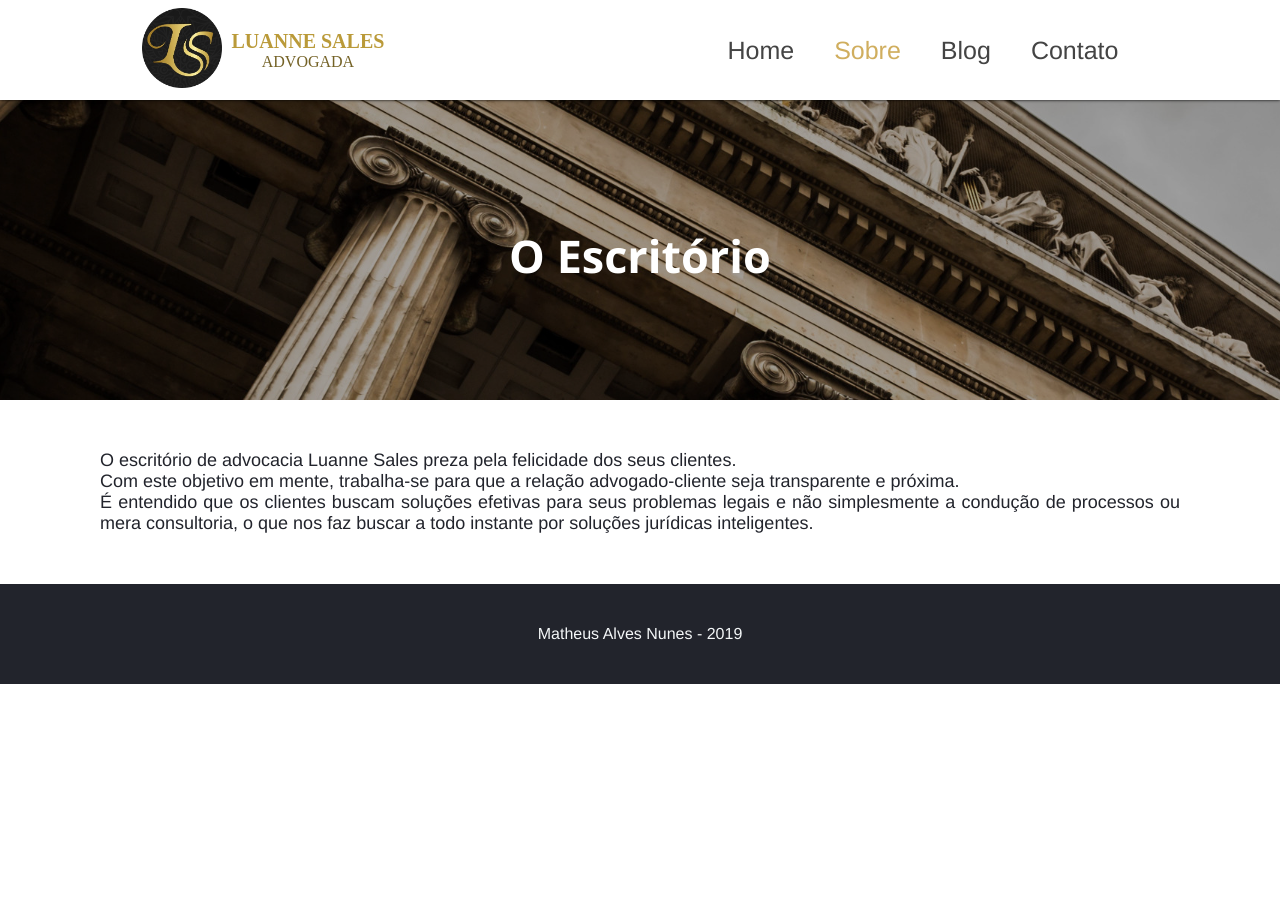
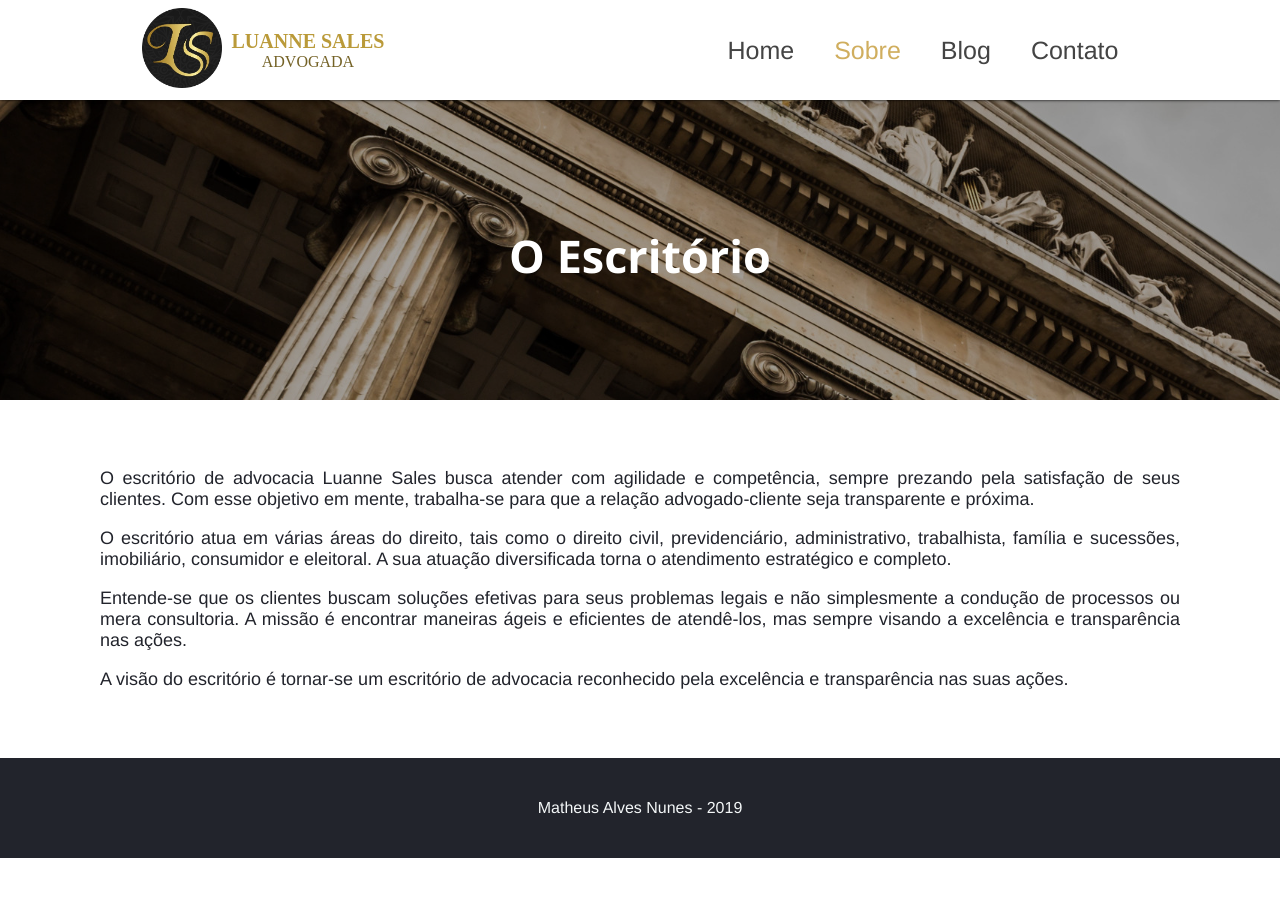
Before and after one commit to luanne-sales/luanne-sales.github.io, a Jekyll site: the page built from sobre.html, in a window 1280 px wide. Shown: the top 897 px of the page. Built offline with Jekyll 4.4.1, drawn with Linux system fonts in a browser that asks for light colours; nearby versions of some CDN libraries; some web fonts are replaced.

Commit message:
new about message

```diff
--- a/sobre.html
+++ b/sobre.html
@@ -14,15 +14,20 @@ description: Luanne Santos Sales Advogada Montes Claros
 
   <article>
     <div id="sobre-content">
-      O escritório de advocacia Luanne Sales preza pela felicidade dos seus clientes.
-      <br>
-      Com este objetivo em mente,
-      trabalha-se para que a relação advogado-cliente seja transparente e próxima.
-      <br>
-      É entendido que os clientes buscam soluções efetivas para seus problemas legais
-      e não simplesmente a condução de processos ou mera consultoria,
-      o que nos faz buscar a todo instante por soluções jurídicas inteligentes.
+      <p>
+        O escritório de advocacia Luanne Sales busca atender com agilidade e competência, sempre prezando  pela satisfação de seus clientes. Com esse objetivo em mente, trabalha-se para que a relação advogado-cliente seja transparente e próxima.
+      </p>
+      <p>
+        O escritório atua em várias áreas do direito, tais como o direito civil, previdenciário, administrativo, trabalhista, família e sucessões, imobiliário, consumidor e eleitoral. A sua atuação diversificada torna o atendimento estratégico e completo.
+      </p>
+      <p>
+        Entende-se que os clientes  buscam soluções efetivas para seus problemas legais e não  simplesmente a condução de processos ou mera consultoria. A missão é encontrar maneiras ágeis e eficientes de atendê-los, mas sempre visando a excelência e transparência nas ações.
+      </p>
+      <p>
+        A visão do escritório é tornar-se um escritório de advocacia reconhecido pela excelência e transparência nas suas ações.
+      </p>
     </div>
+
   </article>
 
 </main>
```
